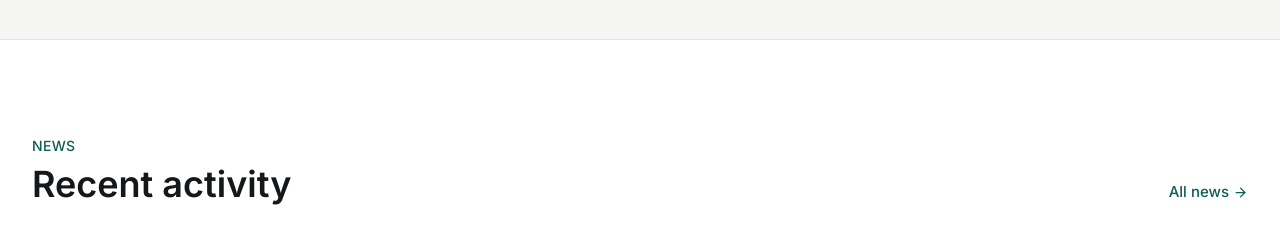
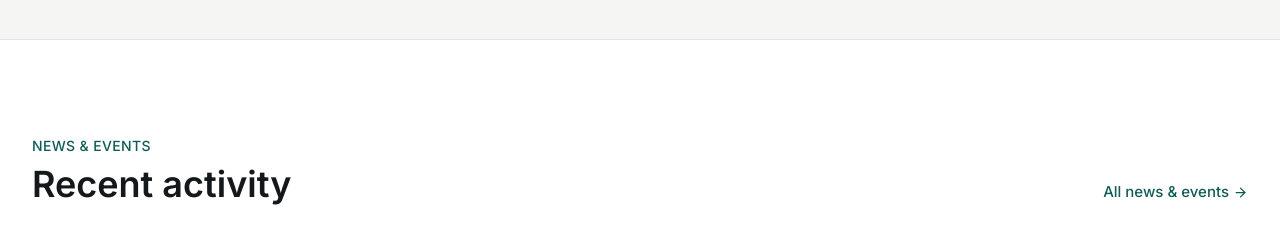
Before and after one commit to LUMS-WIT/profile, a React (Vite) app: page / in a window 1280 px wide. Shown: the part 4380-4630 px from the top of the page. Built offline with nearby package versions, Linux system fonts and the light colour scheme.

Commit message:
update text

```diff
--- a/src/data/content.ts
+++ b/src/data/content.ts
@@ -82,7 +82,7 @@ export const researchDomains: ResearchDomain[] = [
       'One integrated modelling platform where the nexus, energy, agriculture, and water sectors meet — the analytical engine behind WIT’s Integrated Climate Policy Analysis (ICPA) work.',
     overview: [
       'WIT works at the intersection of data, science, and policy to build tools that help shape a sustainable, climate-resilient future for Pakistan — an integrated modelling platform connecting energy, agriculture, water, land, and climate systems for medium- and long-term, evidence-based planning. This is the WIT work published as Integrated Climate Policy Analysis (ICPA).',
-      'Using open-source frameworks — including energy-system models (MESSAGEix), agriculture and land-use models (FABLE), and hydrological and water-resource models — this work analyzes how technology choices, economic growth, and environmental policy interact across sectors, identifying practical pathways to meet Pakistan’s climate goals alongside sustainable development.',
+      'It runs on open-source frameworks — energy-system models (MESSAGEix), agriculture and land-use models (FABLE), and hydrological and water-resource models — linked together. That lets the team trace how a technology choice, a growth target, or a policy shift in one sector plays out in the others, and find pathways that actually meet Pakistan’s climate goals.',
     ],
     whatWeDo: [
       'Nexus — Nationally Determined Contributions (NDC) analysis, fair-share emission assessments, and adaptation pathways spanning water, energy, and land together',
--- a/src/pages/Home.tsx
+++ b/src/pages/Home.tsx
@@ -70,7 +70,7 @@ export default function Home() {
         </div>
       </TeaserSection>
 
-      <TeaserSection eyebrow="News" title="Recent activity" viewAllHref="/news" viewAllLabel="All news">
+      <TeaserSection eyebrow="News & Events" title="Recent activity" viewAllHref="/news" viewAllLabel="All news & events">
         <ul className="divide-y divide-border rounded-lg border border-border">
           {newsItems.slice(0, 5).map((item) => (
             <li key={item.id} className="flex flex-wrap items-baseline gap-x-6 gap-y-1 px-6 py-5 transition-colors hover:bg-surface">
```
